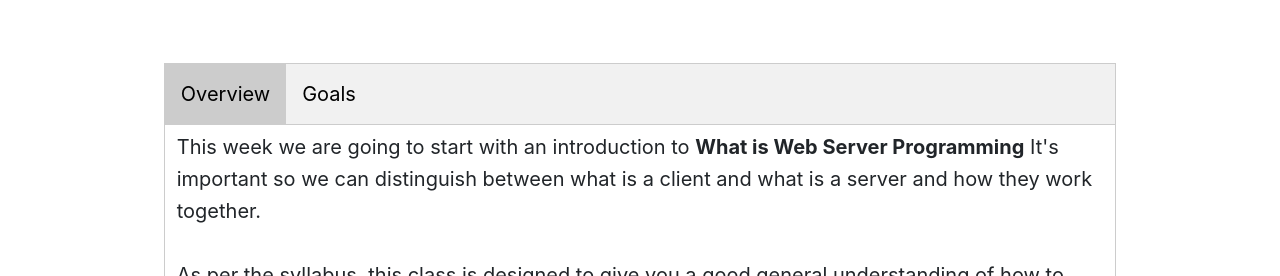
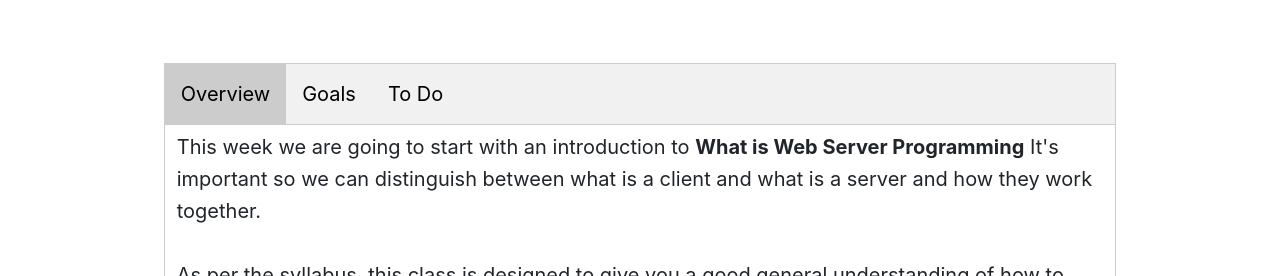
Before and after one commit to Montana-Media-Arts/461_WebServer-Fall2020, a Jekyll site: the page built from modules/week-1/_posts/2017-01-01-welcome-to-mart461.md, in a window 1280 px wide. Shown: the part 518-794 px from the top of the page. Built offline with Jekyll 4.4.1, drawn with Linux system fonts in a browser that asks for light colours; nearby versions of some CDN libraries.

```diff
--- a/modules/week-1/_posts/2017-01-01-welcome-to-mart461.md
+++ b/modules/week-1/_posts/2017-01-01-welcome-to-mart461.md
@@ -8,6 +8,7 @@ module: 1
 <div class="tab">
   <button class="tablinks active" onclick="openTab(event, 'Overview')">Overview</button>
   <button class="tablinks" onclick="openTab(event, 'Goals')">Goals</button>
+  <button class="tablinks" onclick="openTab(event, 'ToDo')">To Do</button>
 
 </div>
 
@@ -31,3 +32,7 @@ module: 1
 <li>Deploy a web application to a server</li>
 </ul>
 </div>
+<div id="ToDo" class="tabcontent">
+  <p>Please take the syllabus quiz below.  It might take a few seconds to load...</p>
+<p><iframe src="https://umontanamediaarts.com/MART120/wp-admin/admin-ajax.php?action=h5p_embed&id=1" width="958" height="343" frameborder="0" allowfullscreen="allowfullscreen"></iframe><script src="https://umontanamediaarts.com/MART120/wp-content/plugins/h5p/h5p-php-library/js/h5p-resizer.js" charset="UTF-8"></script></p>
+</div>
```
Also changed, not shown: modules/week-1/_posts/2017-01-09-homework.md (+2 -1 lines).
